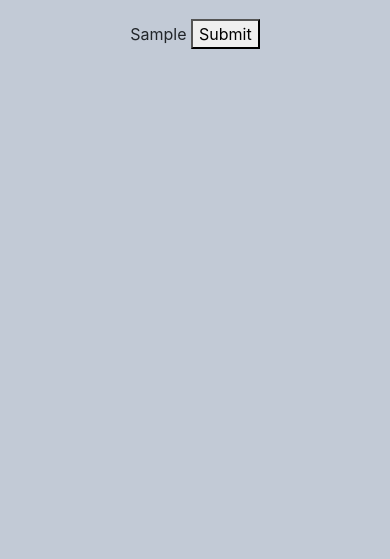
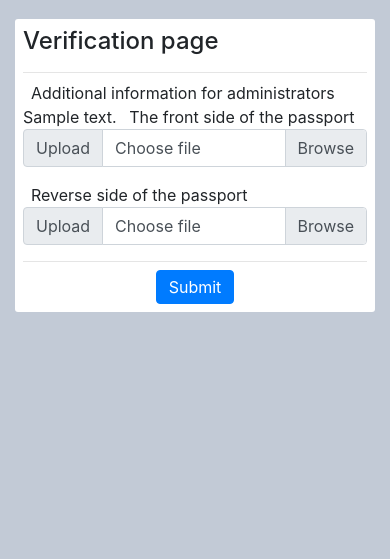
Before and after one commit to NastiaKyrakina/Travel, a Django app: template templates/UserProfile/verification/verification_send_page.html in a window 390 px wide. Shown: the part 56-615 px from the top of the page. Run offline with Django 3.2, Linux system fonts and the light colour scheme; the template is opened without the code that fills it: most values are stand-ins (such as "Sample title", 1, 10 or a date in 2020); some libraries are stand-ins or nearby versions.

Commit message:
Verification

```diff
--- a/templates/UserProfile/verification/verification_send_page.html
+++ b/templates/UserProfile/verification/verification_send_page.html
@@ -1,17 +1,56 @@
 {% extends "base.html" %}
-
+{% load i18n %}
 {% block title %}{{ user.username }} | Verification{% endblock %}
-
-
 
 {% block content %}
 
     <div class="d-flex justify-content-center">
 
-    <form method="POST" enctype="multipart/form-data">
+    <form  class="block col-12 col-md-8 p-2" method="POST" enctype="multipart/form-data">
         {% csrf_token %}
-        {{form_verification_send.as_p}}
-        <button type="submit">Submit</button>
+        <h4 class="mb-3">{% trans 'Verification page' %}</h4>
+        <hr class="horizontal-line my-2">
+        <label class="pl-2 mb-0" for="id_message"> {% trans 'Additional information for administrators' %}</label>
+        {{ form_verification_send.message }}
+        {% for error in form_verification_send.message.errors %}
+            <div class="alert alert-danger pl-2 p-0">
+                <small>{{ error }}</small>
+            </div>
+        {% endfor %}
+        <label class="pl-2 mb-0" for="inputGroupImage1"> {% trans 'The front side of the passport' %}</label>
+        <div class="input-group mb-3">
+            <div class="input-group-prepend">
+                <span class="input-group-text" id="inputGroupImage1">Upload</span>
+            </div>
+            <div class="custom-file">
+                {{ form_verification_send.image1 }}
+                <label class="custom-file-label" for="inputGroupImage1">Choose file</label>
+            </div>
+        </div>
+        {% for error in form_verification_send.image1.errors %}
+            <div class="alert alert-danger pl-2 p-0">
+                <small>{{ error }}</small>
+            </div>
+        {% endfor %}
+        <label class="pl-2 mb-0" for="inputGroupImage2"> {% trans 'Reverse side of the passport' %}</label>
+        <div class="input-group mb-3">
+            <div class="input-group-prepend">
+                <span class="input-group-text" id="inputGroupImage2">Upload</span>
+            </div>
+            <div class="custom-file">
+                {{ form_verification_send.image2 }}
+                <label class="custom-file-label" for="inputGroupImage2">Choose file</label>
+            </div>
+        </div>
+        {% for error in form_verification_send.image2.errors %}
+            <div class="alert alert-danger pl-2 p-0">
+                <small>{{ error }}</small>
+            </div>
+        {% endfor %}
+        <hr class="horizontal-line my-2">
+        <div class="d-flex justify-content-center">
+            <button class="btn btn-primary py-1" type="submit">{% trans 'Submit' %}</button>
+        </div> <!-- diary-edit-footer -->
     </form>
 
     </div>
```
Also changed, not shown: UserProfile/forms.py (+26 -7 lines), UserProfile/views.py (+27 -15 lines), templates/UserProfile/verification/verification_status_page.html (added, +36 -0 lines).
